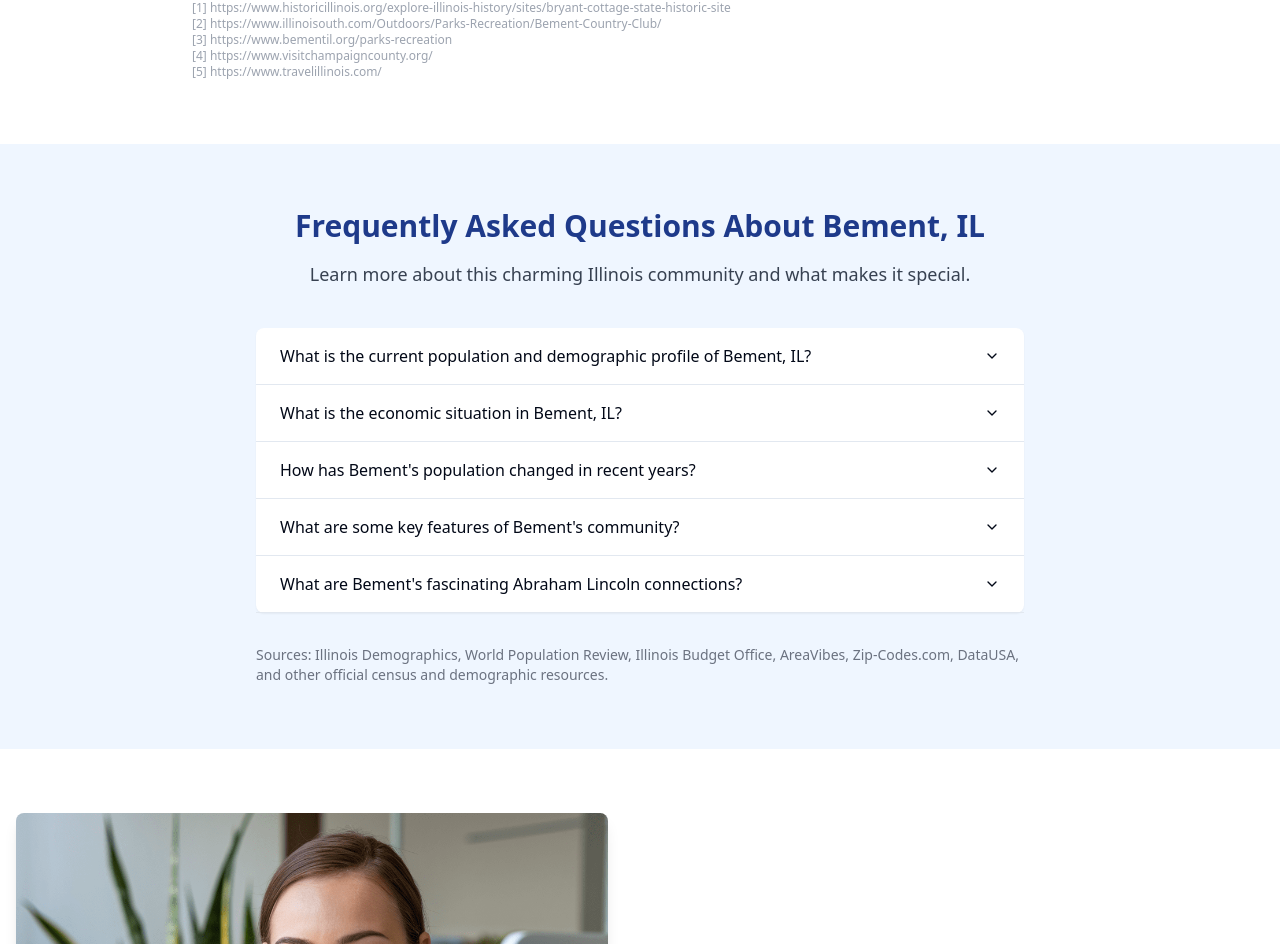
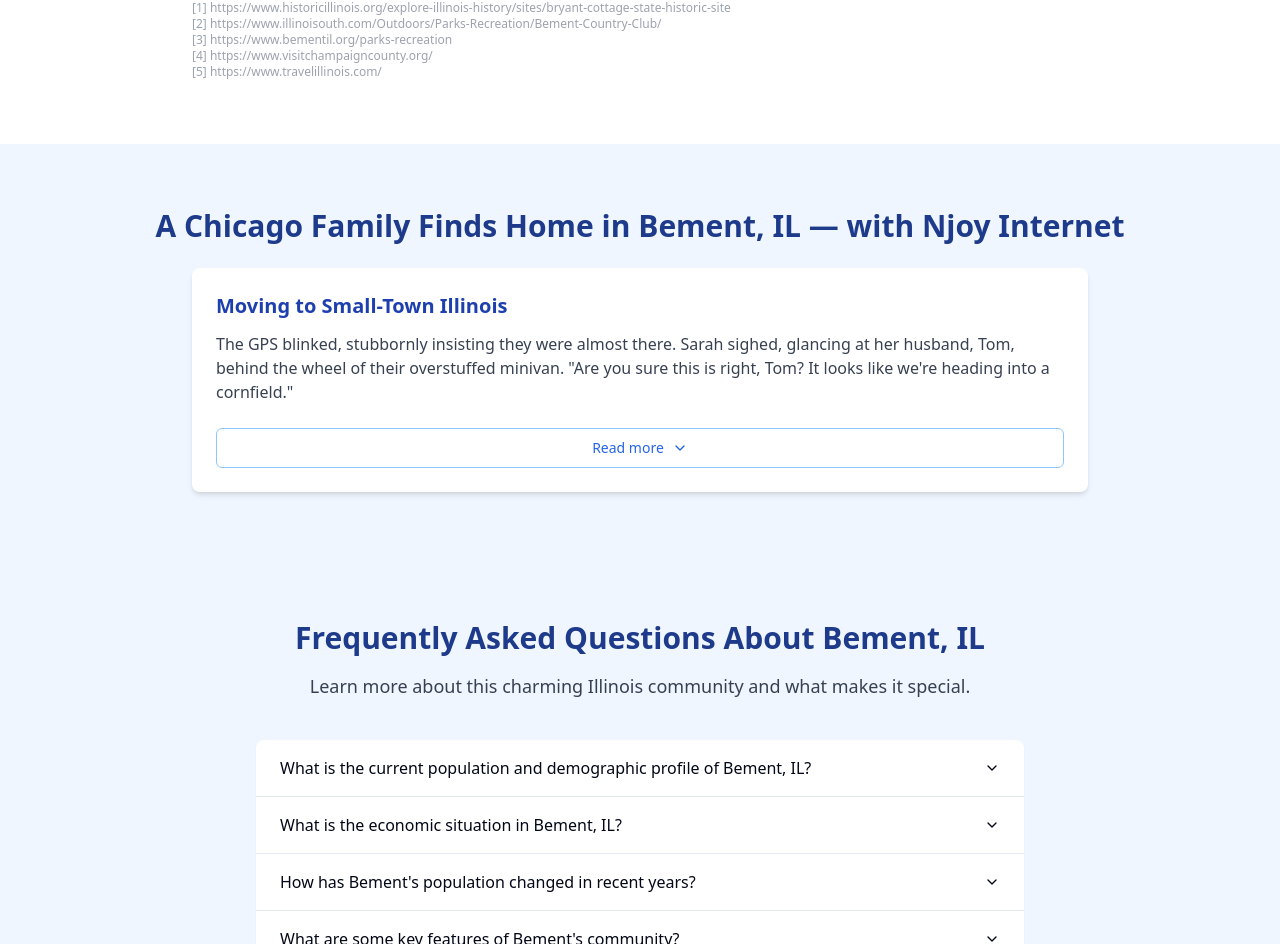
Before and after one commit to MrRich70/shareable-sites-galaxy, a React (Vite) app: page /bement-il-internet-service-provider in a window 1280 px wide. Shown: the part 2219-3163 px from the top of the page. Built offline with nearby package versions, Linux system fonts and the light colour scheme.

Commit message:
Add family story to Bement page
Adds a new family story section to the Bement page.

```diff
--- /dev/null
+++ b/src/components/bement/FamilyStorySection.tsx
@@ -0,0 +1,108 @@
+
+import React, { useState } from "react";
+import { Collapsible, CollapsibleContent, CollapsibleTrigger } from "@/components/ui/collapsible";
+import { Button } from "@/components/ui/button";
+import { ChevronDown, ChevronUp } from "lucide-react";
+
+const FamilyStorySection = () => {
+  const [isOpen, setIsOpen] = useState(false);
+
+  return (
+    <section className="py-16 bg-blue-50">
+      <div className="container mx-auto px-4">
+        <h2 className="text-3xl font-bold text-blue-900 mb-6 text-center">
+          A Chicago Family Finds Home in Bement, IL — with Njoy Internet
+        </h2>
+
+        <div className="max-w-4xl mx-auto bg-white rounded-lg shadow-md p-6">
+          <div className="mb-6">
+            <h3 className="text-xl font-semibold text-blue-800 mb-3">
+              Moving to Small-Town Illinois
+            </h3>
+            <p className="text-gray-700">
+              The GPS blinked, stubbornly insisting they were almost there. Sarah sighed, glancing at her husband, Tom,
+              behind the wheel of their overstuffed minivan. "Are you sure this is right, Tom? It looks like we're heading into a cornfield."
+            </p>
+          </div>
+
+          <Collapsible open={isOpen} onOpenChange={setIsOpen} className="space-y-4">
+            <CollapsibleContent>
+              <div className="space-y-4">
+                <p className="text-gray-700 leading-relaxed">
+                  Tom chuckled, "Relax, city girl. That's just Illinois charm. Bement is just around the corner."
+                </p>
+
+                <p className="text-gray-700 leading-relaxed">
+                  After what felt like an eternity of endless green, a small sign appeared: "Welcome to Bement." Population: 1,462.
+                  The kids, ten-year-old Leo and seven-year-old Maya, perked up. Their new adventure had officially begun.
+                </p>
+
+                <p className="text-gray-700 leading-relaxed">
+                  Their new house, a charming two-story with a sprawling backyard, was exactly as the pictures promised.
+                  But as they started unpacking, a new problem arose. "No internet?" Leo wailed, clutching his tablet.
+                  Maya, equally horrified, added, "How will I watch my shows?"
+                </p>
+
+                <p className="text-gray-700 leading-relaxed">
+                  Tom, ever the optimist, assured them, "We'll get it sorted. Let's explore the town while I make some calls."
+                </p>
+
+                <p className="text-gray-700 leading-relaxed">
+                  Bement was a slice of small-town Americana. A friendly general store, a park with kids playing baseball,
+                  and neighbors waving from their porches. They learned about the high percentage of U.S.-born citizens and
+                  the strong sense of community. It was a far cry from their bustling Chicago neighborhood.
+                </p>
+
+                <p className="text-gray-700 leading-relaxed">
+                  Back at the house, Tom looked defeated. "The only provider out here is… well, it's a local company called Njoy Communications.
+                  I haven't heard of them."
+                </p>
+
+                <p className="text-gray-700 leading-relaxed">
+                  Sarah, always up for supporting local businesses, said, "Let's give them a shot. What's the worst that could happen?"
+                </p>
+
+                <p className="text-gray-700 leading-relaxed">
+                  The next day, a friendly technician named Dave arrived from Njoy Communications. He was efficient,
+                  knowledgeable, and even offered to help Tom set up the smart TV. Within an hour, the house was buzzing with Wi-Fi.
+                </p>
+
+                <p className="text-gray-700 leading-relaxed">
+                  "Fastest internet we've ever had!" Leo shouted, downloading a game in record time. Maya was already engrossed in her favorite show.
+                </p>
+
+                <p className="text-gray-700 leading-relaxed">
+                  That evening, as they sat on their porch, watching the fireflies dance in the twilight, Sarah smiled.
+                  The move to Bement, despite the initial internet hiccup, felt right. They were embracing the slower pace,
+                  the friendly faces, and even the cornfields. And thanks to Njoy Communications, they were connected to the world,
+                  ready for whatever adventures Bement, Illinois, had in store. The future, just like their internet connection, was looking bright.
+                </p>
+              </div>
+            </CollapsibleContent>
+
+            <CollapsibleTrigger asChild>
+              <Button
+                variant="outline"
+                className="w-full flex items-center justify-center gap-2 border-blue-300 text-blue-600 hover:bg-blue-50"
+              >
+                {isOpen ? (
+                  <>
+                    <span>Read less</span>
+                    <ChevronUp className="h-4 w-4" />
+                  </>
+                ) : (
+                  <>
+                    <span>Read more</span>
+                    <ChevronDown className="h-4 w-4" />
+                  </>
+                )}
+              </Button>
+            </CollapsibleTrigger>
+          </Collapsible>
+        </div>
+      </div>
+    </section>
+  );
+};
+
+export default FamilyStorySection;
--- a/src/pages/BementIL.tsx
+++ b/src/pages/BementIL.tsx
@@ -7,6 +7,7 @@ import AttractionsSection from "@/components/bement/AttractionsSection";
 import QuestionsSection from "@/components/bement/QuestionsSection";
 import HappyCustomersSection from "@/components/bement/HappyCustomersSection";
 import FeaturesSection from "@/components/bement/FeaturesSection";
+import FamilyStorySection from "@/components/bement/FamilyStorySection";
 
 const BementIL = () => {
   return (
@@ -15,6 +16,7 @@ const BementIL = () => {
         <HeroSection />
         <MapSection />
         <AttractionsSection />
+        <FamilyStorySection />
         <QuestionsSection />
         <HappyCustomersSection />
         <FeaturesSection />
```
